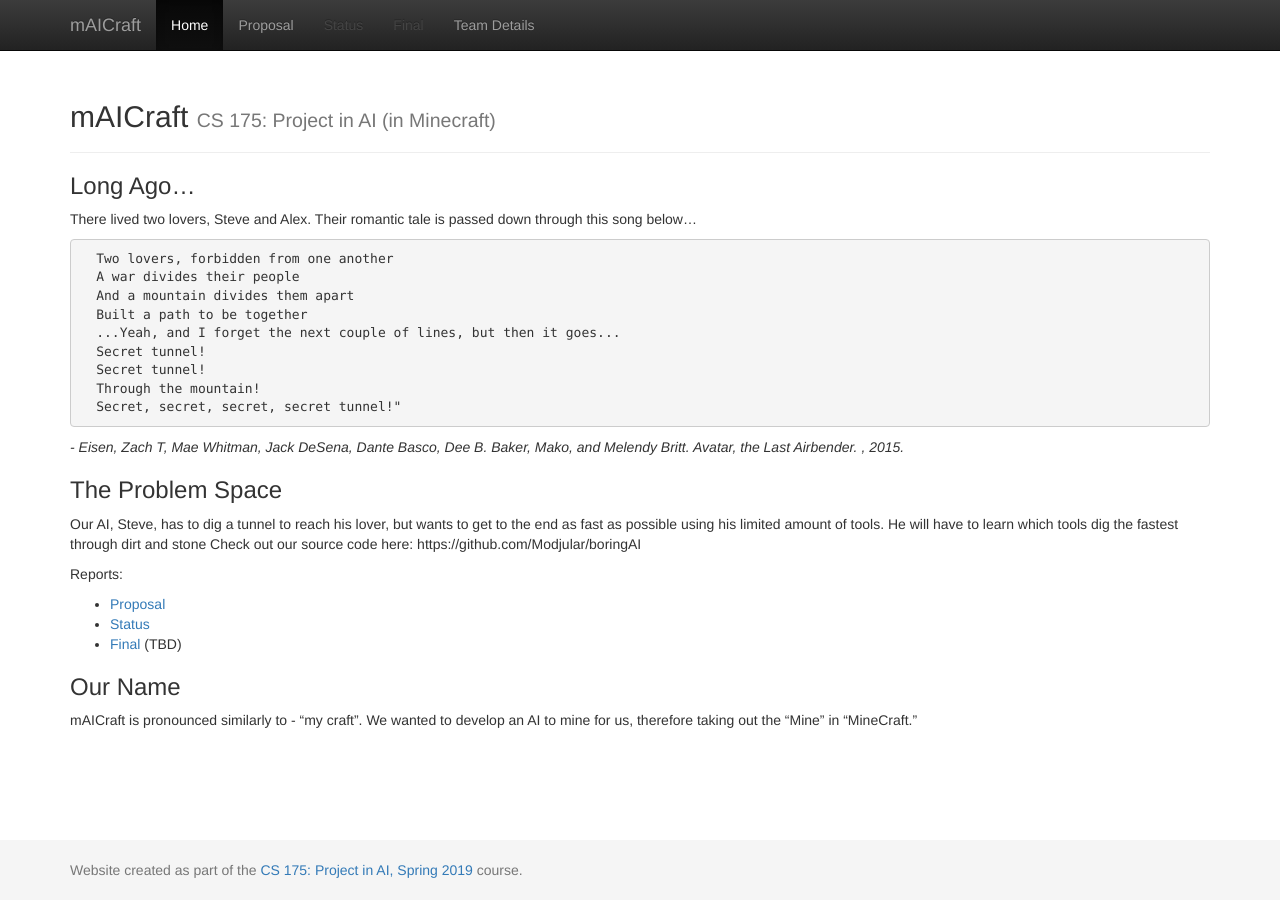
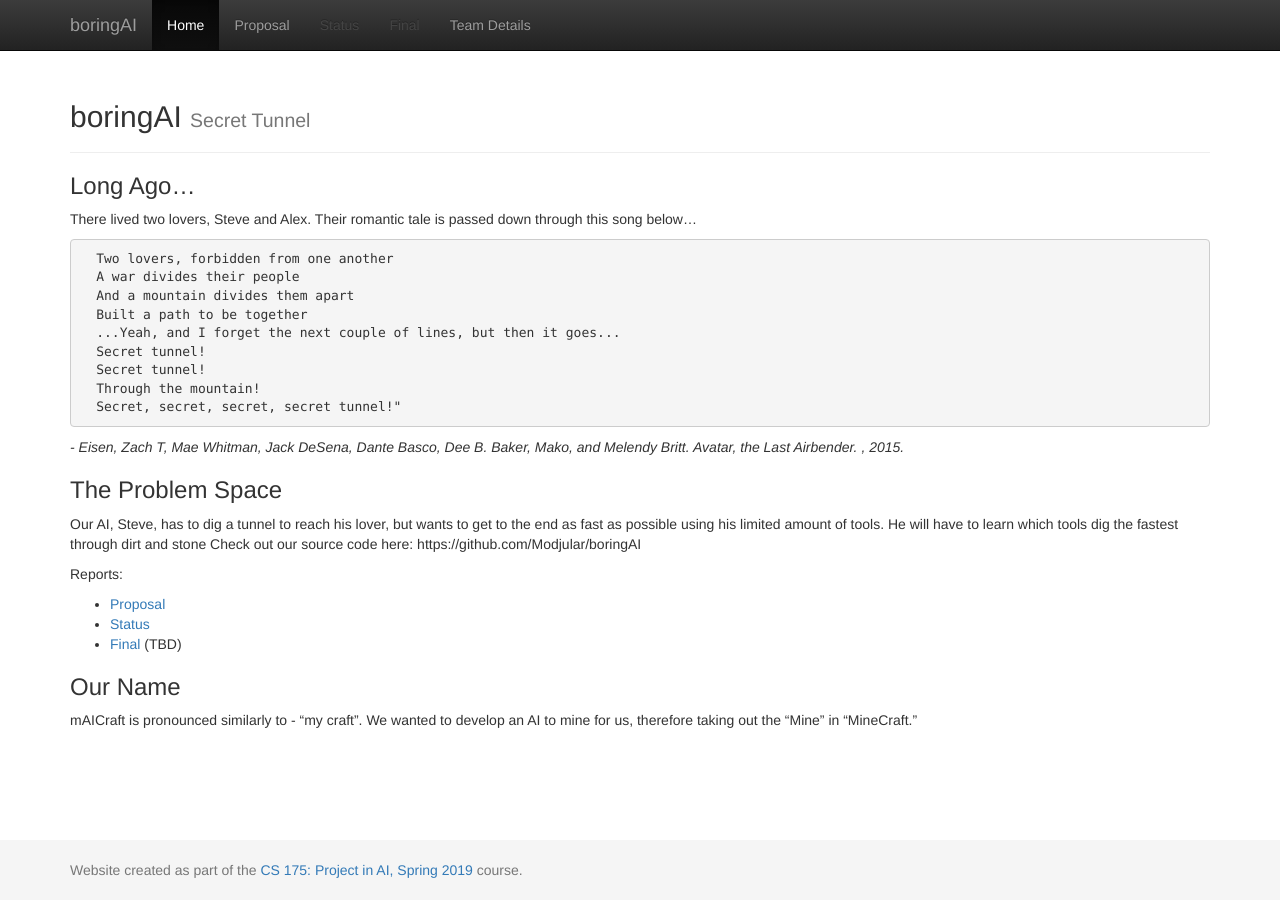
Before and after one commit to Modjular/boringAI, a Jekyll site: the page built from docs/index.md, in a window 1280 px wide. Built offline with Jekyll 4.4.1, drawn with Linux system fonts in a browser that asks for light colours.

Commit message:
Update _config.yml

```diff
--- a/docs/_config.yml
+++ b/docs/_config.yml
@@ -1,8 +1,8 @@
 ###########
 # site.title
 
-title:    'mAICraft'
-subtitle: 'CS 175: Project in AI (in Minecraft)'
+title:    'boringAI'
+subtitle: 'Secret Tunnel'
 
 
 #########################
```
